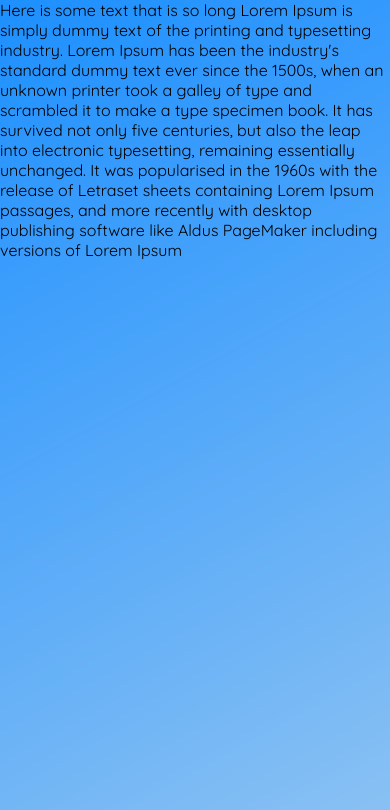
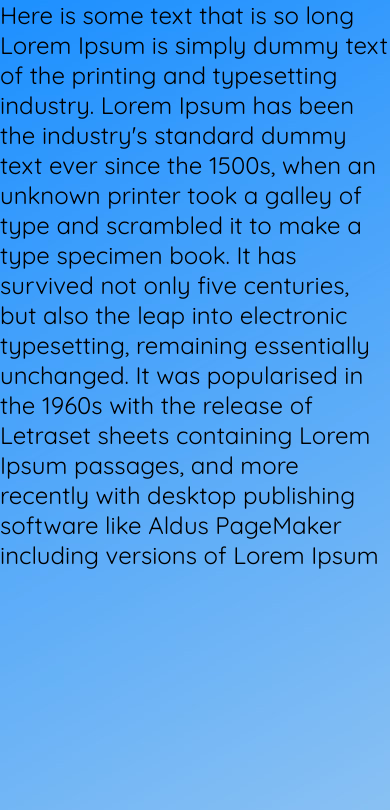
Before and after one commit to nutcrackertutoring/nutcracker, a Django app: template core/templates/test.html in a window 390 px wide. Shown: the top 810 px of the page. Run offline with Django 3.2, Linux system fonts and the light colour scheme; the template is opened without the code that fills it, so the values that code supplies are empty; parts of the project's set-up code (start-up, migrations or seed data) failed here and were passed over; some web fonts are replaced.

Commit message:
Responsiveness tinkering

```diff
--- a/core/static/core/style.css
+++ b/core/static/core/style.css
@@ -427,7 +427,7 @@ blockquote {
 
 
 .test {
-  font-size: 1em;
+  font-size: 24px;
   /* equivalent to 16px */
   line-height: 1.25;
   /* equivalent to 20px */
@@ -435,7 +435,7 @@ blockquote {
 
 @media (min-width: 43.75em) {
   .test {
-    font-size: 1em;
+    font-size: 16px;
     /* equivalent to 16px */
     line-height: 1.375;
     /* equivalent to 22px */
```
